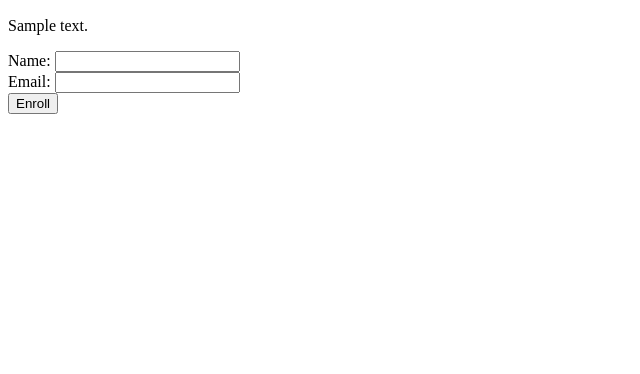
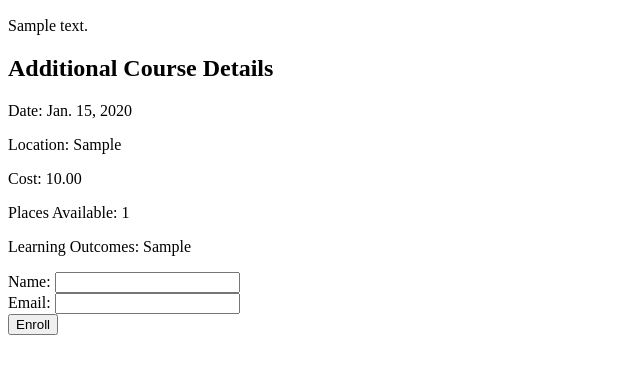
Before and after one commit to Oz-Lin/Python-Django-Testzone, a Django app: page /course/1/ in a window 1280 px wide. Shown: the part 131-505 px from the top of the page, without its empty margins (0-640 px from the left). Run offline with Django 4.2, Linux system fonts and the light colour scheme; tables that the repository leaves empty hold one stand-in row (values such as "Sample post").

Commit message:
trying to implement course module

```diff
--- a/src/course_listing/course_listing/urls.py
+++ b/src/course_listing/course_listing/urls.py
@@ -16,7 +16,11 @@ Including another URLconf
 """
 from django.contrib import admin
 from django.urls import path
-from courses.views import course_list, course_detail, enroll_course, register, user_login, user_logout
+from courses.views import course_list, course_detail, enroll_course
+from courses.views import register, user_login, user_logout
+from courses.views import create_course, edit_course, delete_course
+
+app_name = 'courses'
 
 urlpatterns = [
     # path("admin/", admin.site.urls), #default
@@ -25,5 +29,8 @@ urlpatterns = [
     path('course/<int:course_id>/enroll/', enroll_course, name='enroll_course'),
     path('course/register/', register, name='register'),
     path('course/login/', user_login, name='login'),
-    path('course/logout/', user_logout, name='logout')
+    path('course/logout/', user_logout, name='logout'),
+    path('create/', create_course, name='create_course'),
+    path('edit/<int:course_id>/', edit_course, name='edit_course'),
+    path('delete/<int:course_id>/', delete_course, name='delete_course'),
 ]
--- a/src/course_listing/courses/templates/courses/course_detail.html
+++ b/src/course_listing/courses/templates/courses/course_detail.html
@@ -5,6 +5,19 @@
   <p>Instructor: {{ course.instructor }}</p>
   <p>Duration: {{ course.duration }}</p>
   <p>{{ course.description }}</p>
+
+  <h2>Additional Course Details</h2>
+  <p>Date: {{ course.date }}</p>
+  <p>Location: {{ course.location }}</p>
+  <p>Cost: {{ course.cost }}</p>
+  <p>Places Available: {{ course.places_available }}</p>
+  <p>Learning Outcomes: {{ course.learning_outcomes }}</p>
+
+  {% if request.user == course.user %}
+    <a href="{% url 'edit_course' course.id %}">Edit</a>
+    <a href="{% url 'delete_course' course.id %}">Delete</a>
+  {% endif %}
+
 
   <form method="post" action="{% url 'enroll_course' course.id %}">
       {% csrf_token %}
@@ -18,4 +31,5 @@
       </div>
       <button type="submit" class="btn btn-primary">Enroll</button>
   </form>
+
 {% endblock %}
```
Also changed, not shown: src/course_listing/courses/templates/courses/create_course.html (added, +10 -0 lines), src/course_listing/courses/templates/courses/edit_course.html (added, +10 -0 lines).
